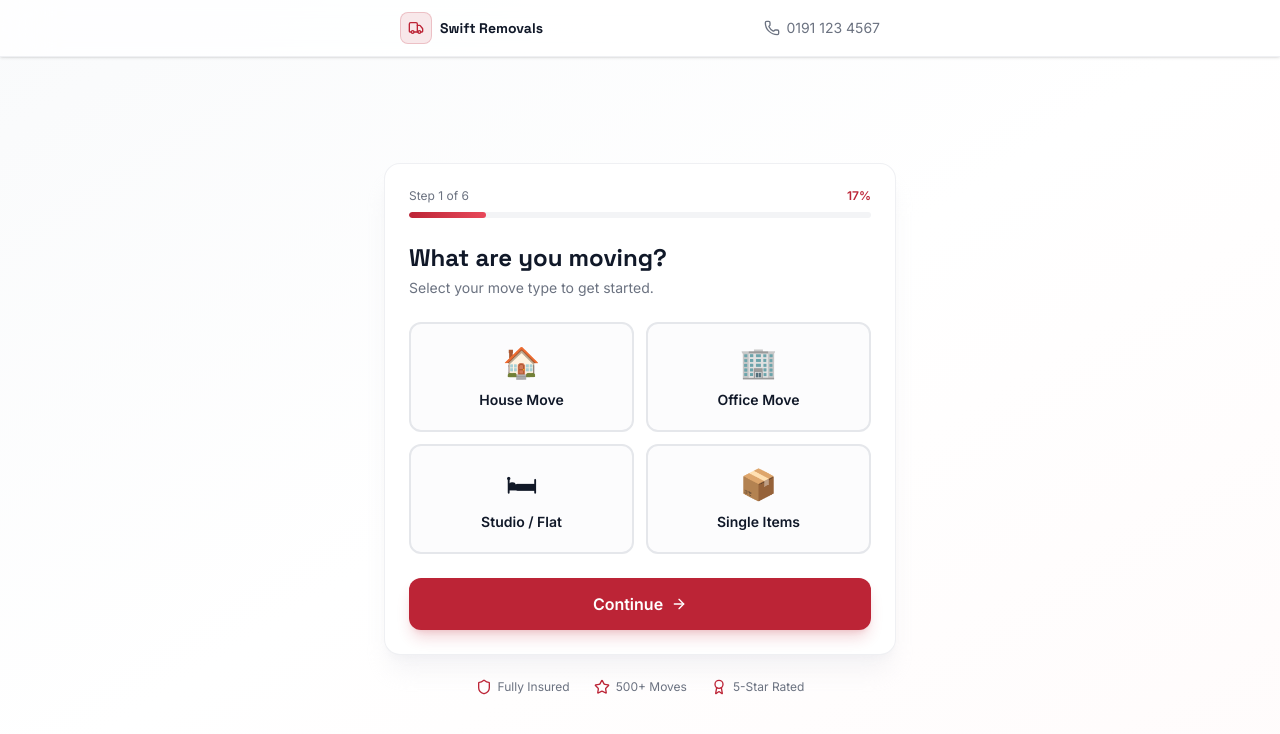
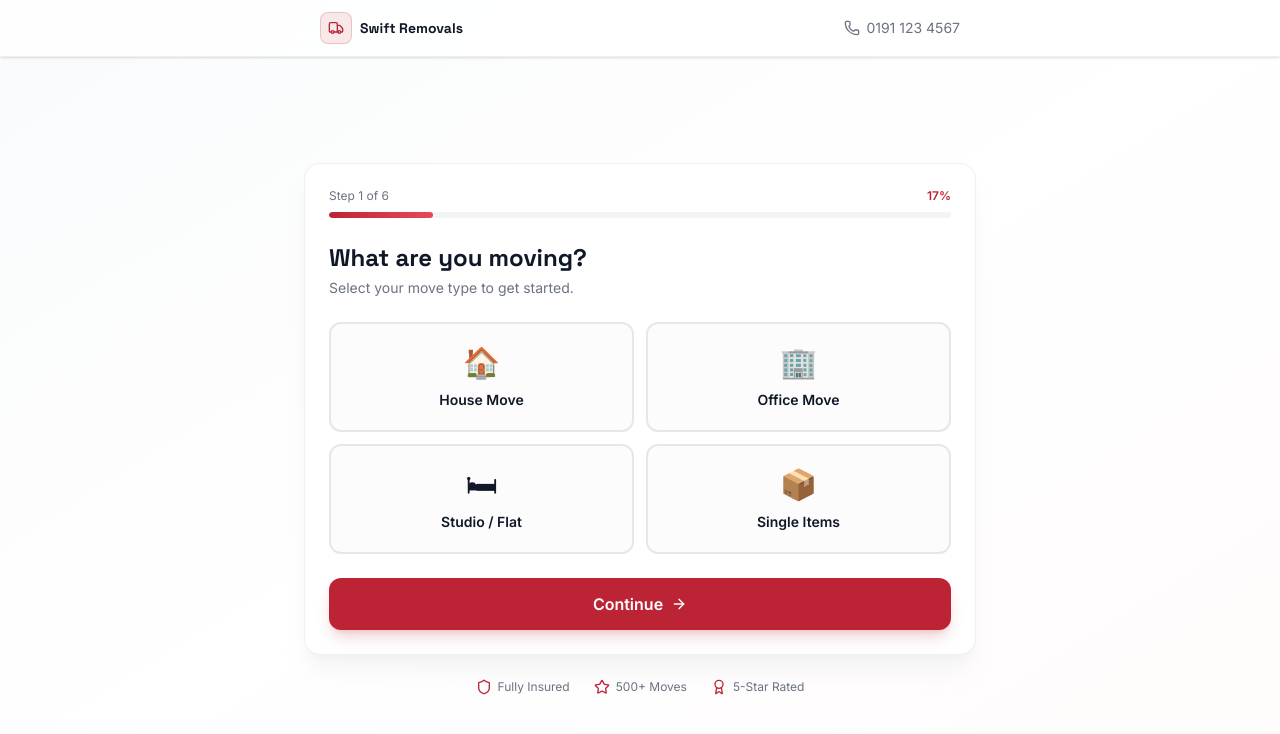
Before and after one commit to atifjan2019/Birmingham-Removals, a Next.js app: page /quote in a window 1280 px wide. Shown: the top 734 px of the page. Built offline with nearby package versions, Linux system fonts and the light colour scheme.

Commit message:
style: increase max-width of quote funnel container from lg to 2xl

```diff
--- a/src/app/quote/components/QuoteFunnel.js
+++ b/src/app/quote/components/QuoteFunnel.js
@@ -66,7 +66,7 @@ export default function QuoteFunnel() {
     <div className="min-h-screen bg-gradient-to-br from-gray-50 via-white to-red-50/30 flex flex-col">
       {/* Mini header */}
       <header className="sticky top-0 z-50 bg-white/80 backdrop-blur-xl border-b border-gray-200/60 shadow-sm">
-        <div className="max-w-lg mx-auto px-4 flex items-center justify-between h-14">
+        <div className="max-w-2xl mx-auto px-4 flex items-center justify-between h-14">
           <a href="/" className="flex items-center gap-2">
             <div className="w-8 h-8 rounded-lg bg-primary/10 border border-primary/20 flex items-center justify-center">
               <Truck className="w-4 h-4 text-primary" />
@@ -87,7 +87,7 @@ export default function QuoteFunnel() {
 
       {/* Main content */}
       <main className="flex-1 flex flex-col items-center justify-center px-4 py-8">
-        <div className="w-full max-w-lg">
+        <div className="w-full max-w-2xl">
           {/* Card */}
           <div className="bg-white rounded-2xl border border-gray-200/60 shadow-xl shadow-gray-200/40 overflow-hidden">
             {/* Progress bar */}
```
